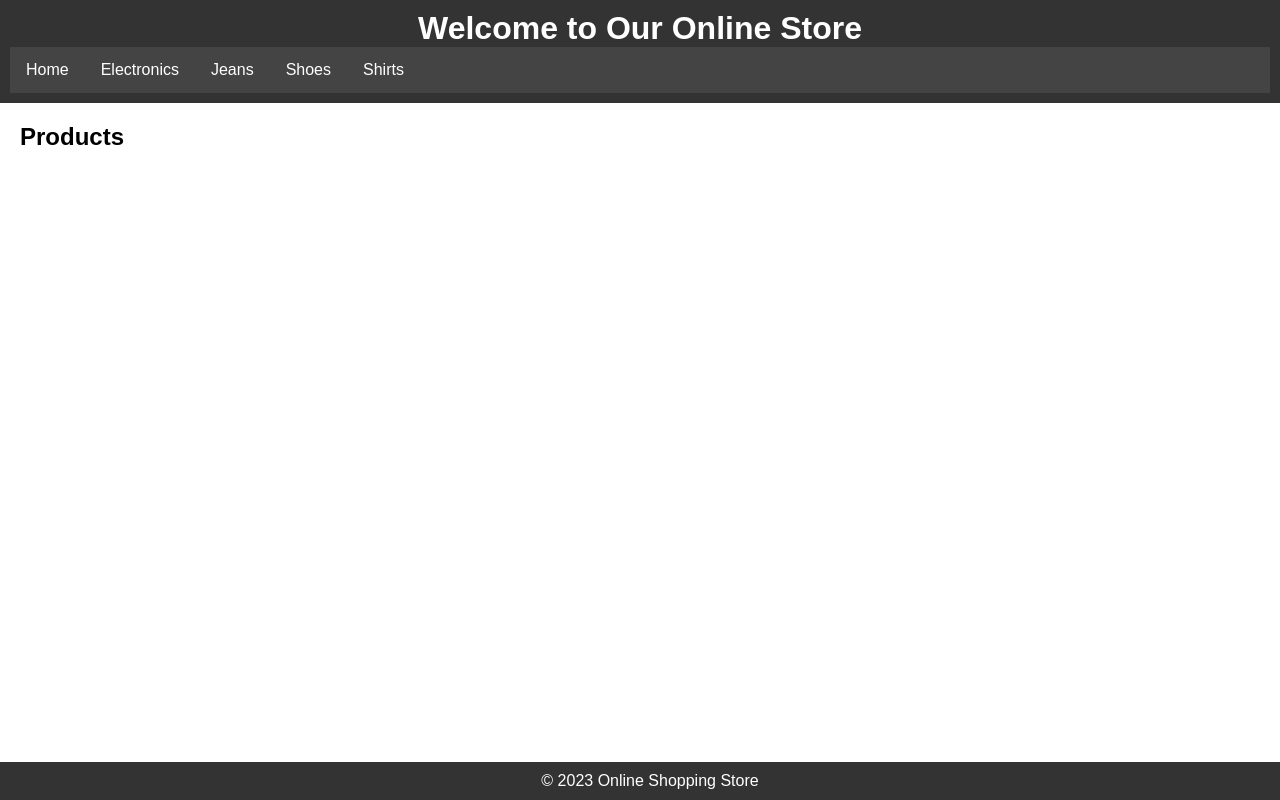
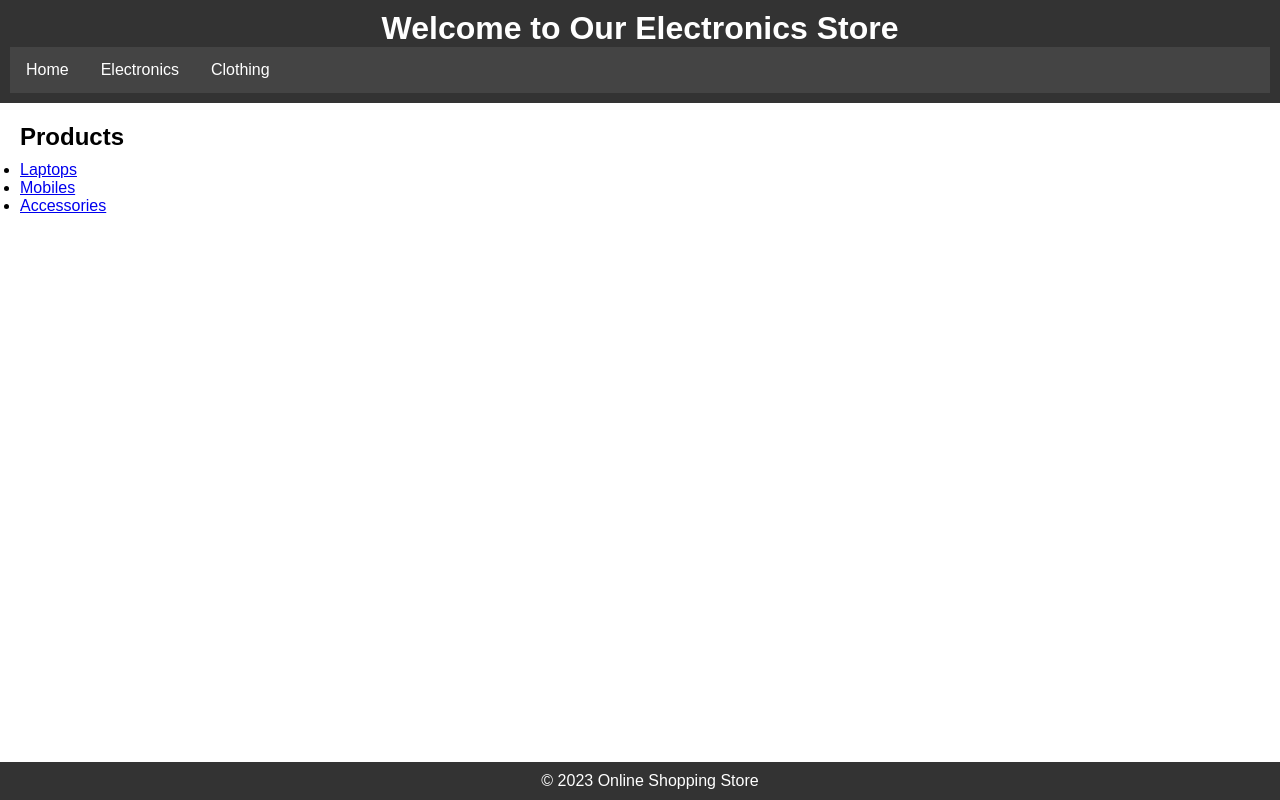
Before and after one commit to amitozSingh-projects/AWS-webapp-miniAmazon, a plain HTML site: page electronics.html in a window 1280 px wide. Drawn offline with Linux system fonts and the light colour scheme; files that its build step writes are made by us from their sources; no server answers; files whose address does not match are found by name.

Commit message:
making linkable websites

```diff
--- a/src/index.html
+++ b/electronics.html
@@ -2,19 +2,17 @@
 <html>
 <head>
     <title>Online Shopping</title>
-    <link rel="stylesheet" href="styles.css">
+    <link rel="stylesheet" href="styles_index.css">
 </head>
 <body>
 
 <header>
-    <h1>Welcome to Our Online Store</h1>
+    <h1>Welcome to Our Electronics Store</h1>
     <nav>
         <ul>
-            <li><a href="#">Home</a></li>
-            <li><a href="#">Electronics</a></li>
-            <li><a href="#">Jeans</a></li>
-            <li><a href="#">Shoes</a></li>
-            <li><a href="#">Shirts</a></li>
+            <li><a href="index.html">Home</a></li>
+            <li><a href="electronics.html">Electronics</a></li>
+            <li><a href="clothing.html">Clothing</a></li>
         </ul>
     </nav>
 </header>
@@ -22,6 +20,9 @@
 <section>
     <h2>Products</h2>
     <ul id="product-list">
+        <li><a href="#">Laptops</a></li>
+        <li><a href="#">Mobiles</a></li>
+        <li><a href="#">Accessories</a></li>
         <!-- Product items will be added dynamically using JavaScript -->
     </ul>
 </section>
```
Also changed, not shown: clothing.html (renamed from main/index.html, +8 -7 lines), index.html (+4 -6 lines), styles_index.css (renamed from styles.css).
